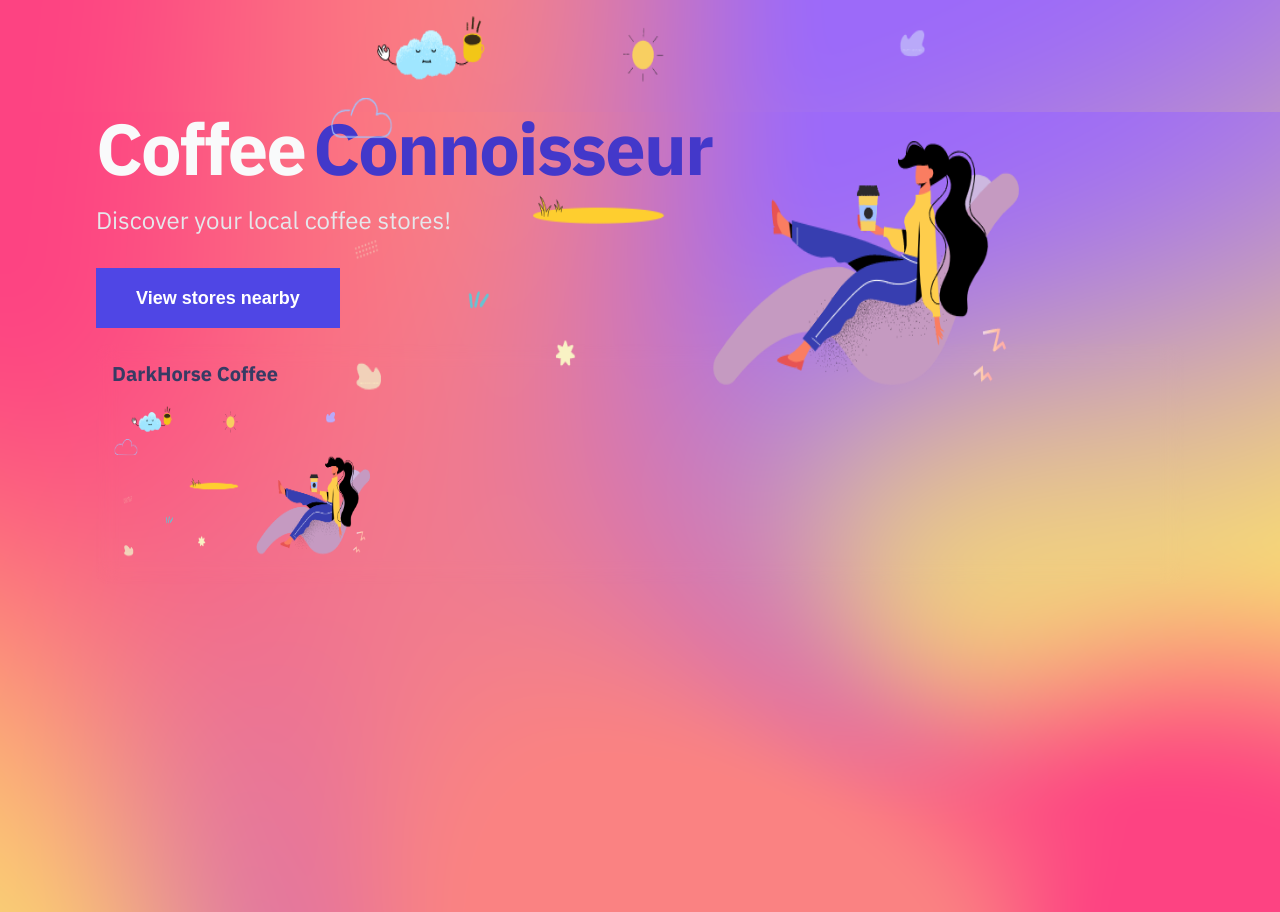
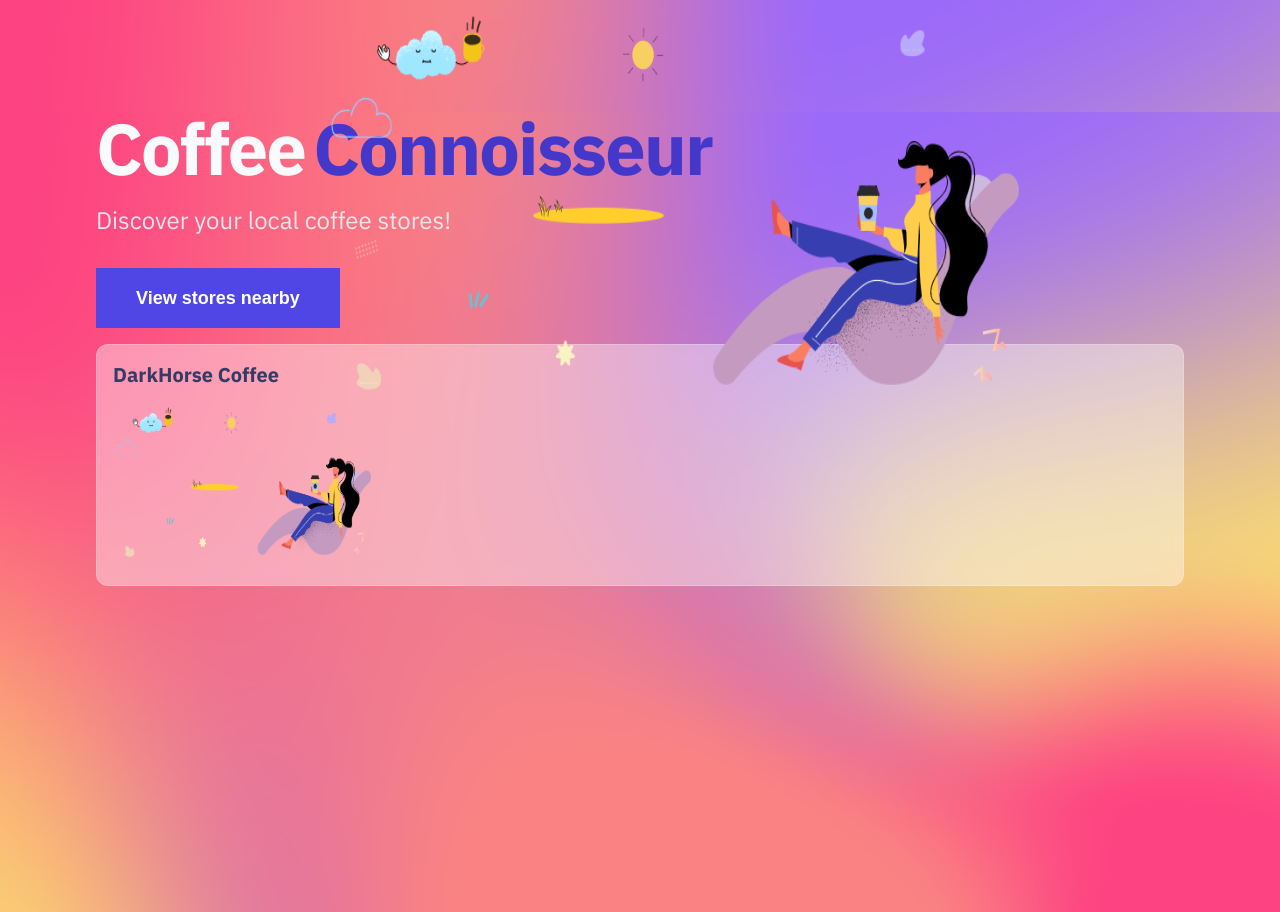
Before and after one commit to kulkarniankita/discover-coffee-stores, a Next.js app: page / in a window 1280 px wide. Built offline with nearby package versions, Linux system fonts and the light colour scheme.

Commit message:
Card Component Styling: card glassmorphism

```diff
--- a/components/card.js
+++ b/components/card.js
@@ -1,5 +1,6 @@
+import Link from "next/link";
 import Image from "next/image";
-import Link from "next/link";
+import cls from "classnames";
 
 import styles from "./card.module.css";
 
@@ -7,7 +8,7 @@
   return (
     <Link href={props.href}>
       <a className={styles.cardLink}>
-        <div className={styles.container}>
+        <div className={cls("glass", styles.container)}>
           <div className={styles.cardHeaderWrapper}>
             <h2 className={styles.cardHeader}>{props.name}</h2>
           </div>
--- a/package.json
+++ b/package.json
@@ -9,6 +9,7 @@
     "lint": "next lint"
   },
   "dependencies": {
+    "classnames": "^2.3.1",
     "next": "12.1.6",
     "react": "18.1.0",
     "react-dom": "18.1.0"
--- a/styles/globals.css
+++ b/styles/globals.css
@@ -69,6 +69,19 @@
   outline: 5px auto -webkit-focus-ring-color;
 }
 
+/* glass-morphism */
+.glass {
+  background: hsla(0, 0%, 100%, 0.4);
+  -webkit-backdrop-filter: blur(10px);
+  backdrop-filter: blur(10px);
+  border: 1px solid hsla(0, 0%, 100%, 0.2);
+}
+
+.glass:hover {
+  background: hsla(0, 0%, 100%, 0.7);
+  border: 1px solid #fff;
+}
+
 :root {
   --text-purple: rgba(67, 56, 202, 1);
   --text-purple-dark: rgba(79, 70, 229, 1);
```
Also changed, not shown: 1 other file (tests, documents, lock files or other folders).
